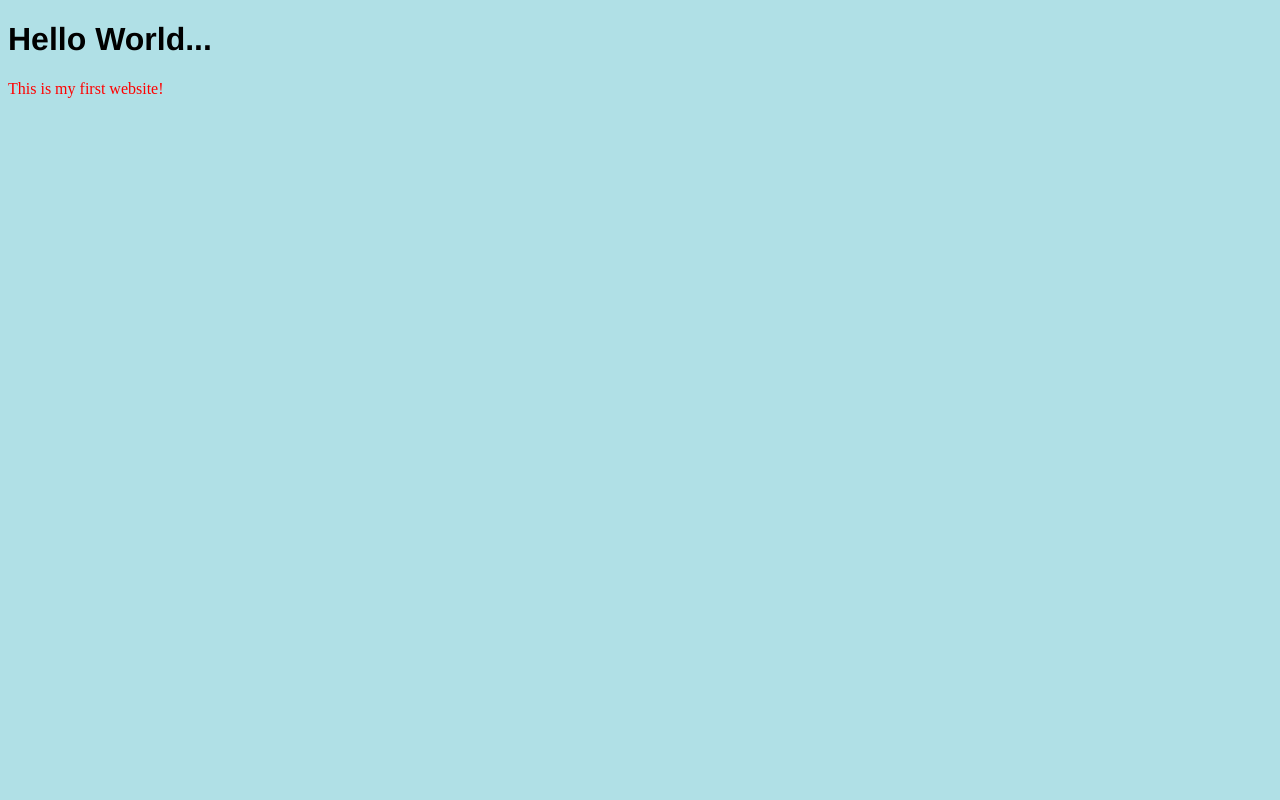
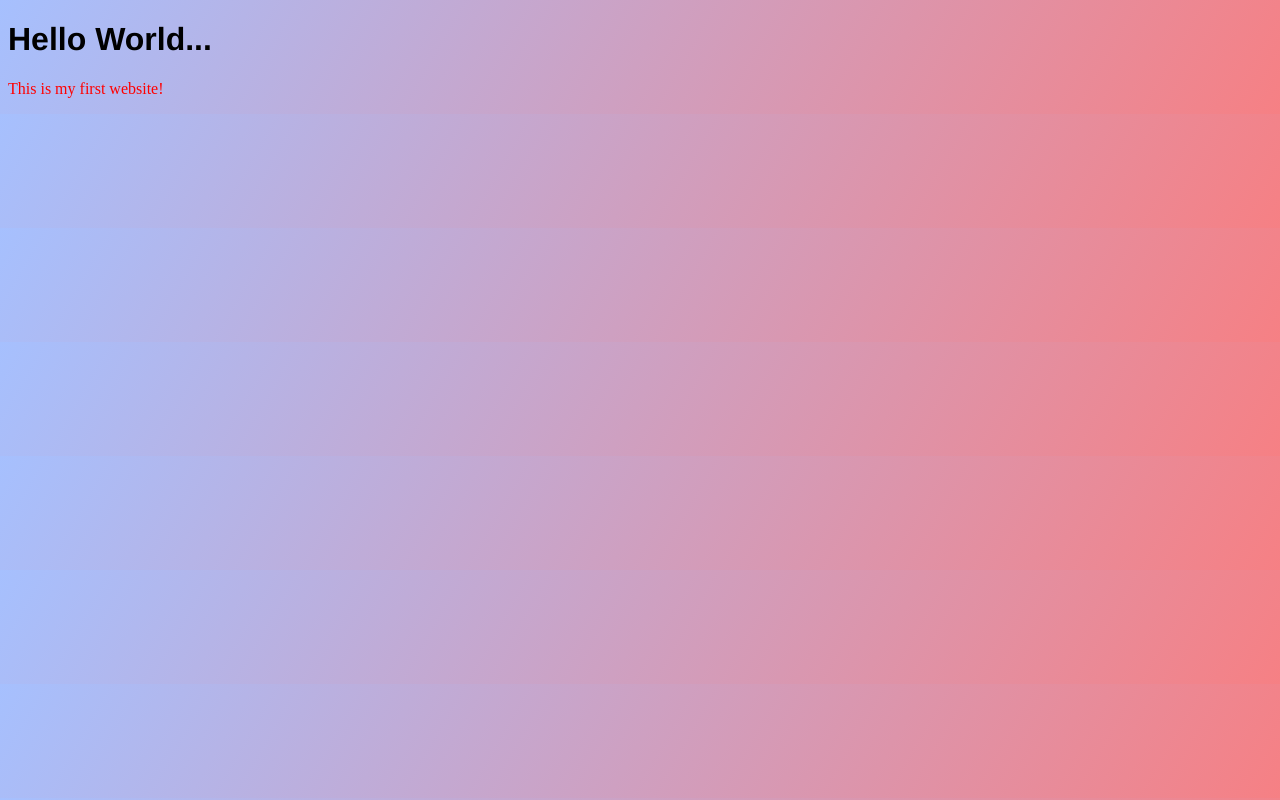
Before and after one commit to zghori8/zainabghori, a plain HTML site: page index.html in a window 1280 px wide. Drawn offline with Linux system fonts and the light colour scheme.

Commit message:
Update styles.css

```diff
--- a/styles.css
+++ b/styles.css
@@ -1,5 +1,5 @@
 body {
-  background-color: powderblue;
+  background-image: linear-gradient(120deg, #a6c0fe 0%, #f68084 100%);
 }
 h1 {
   font-family: Helvetica;
```
